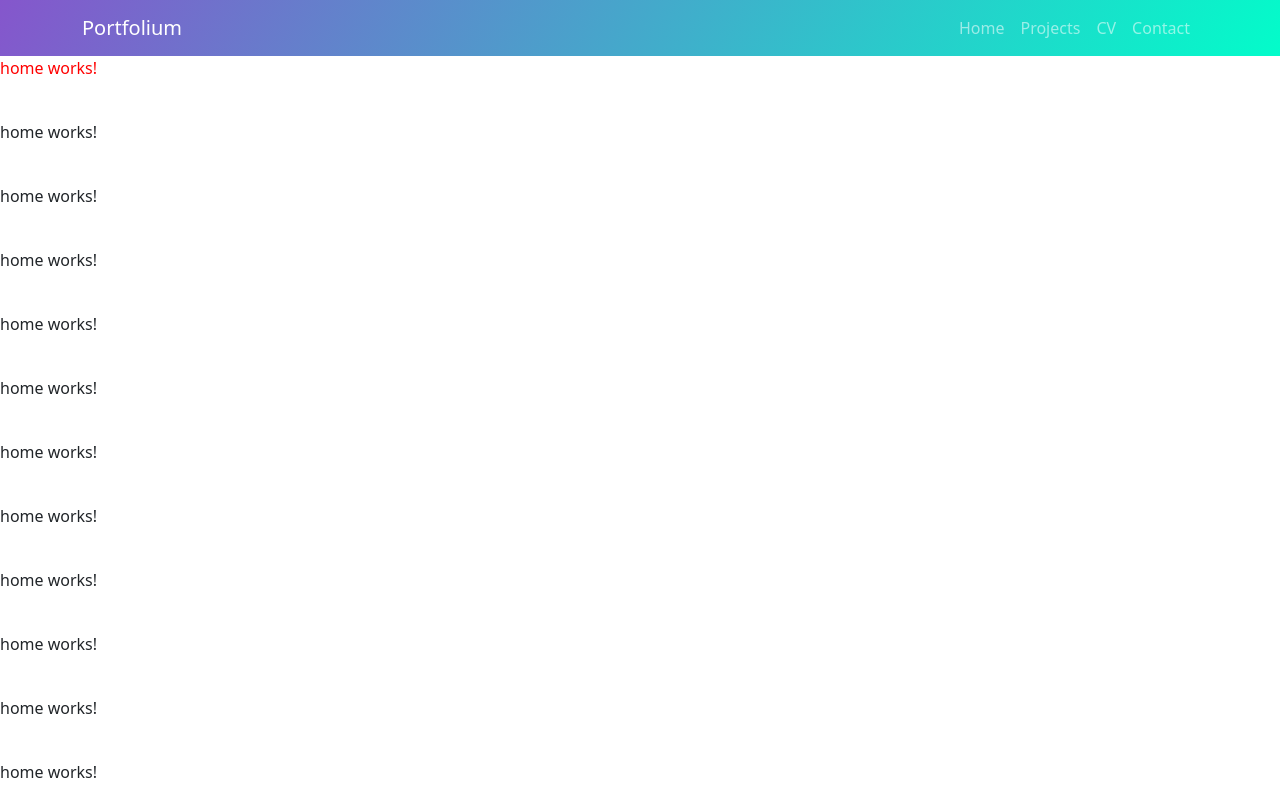
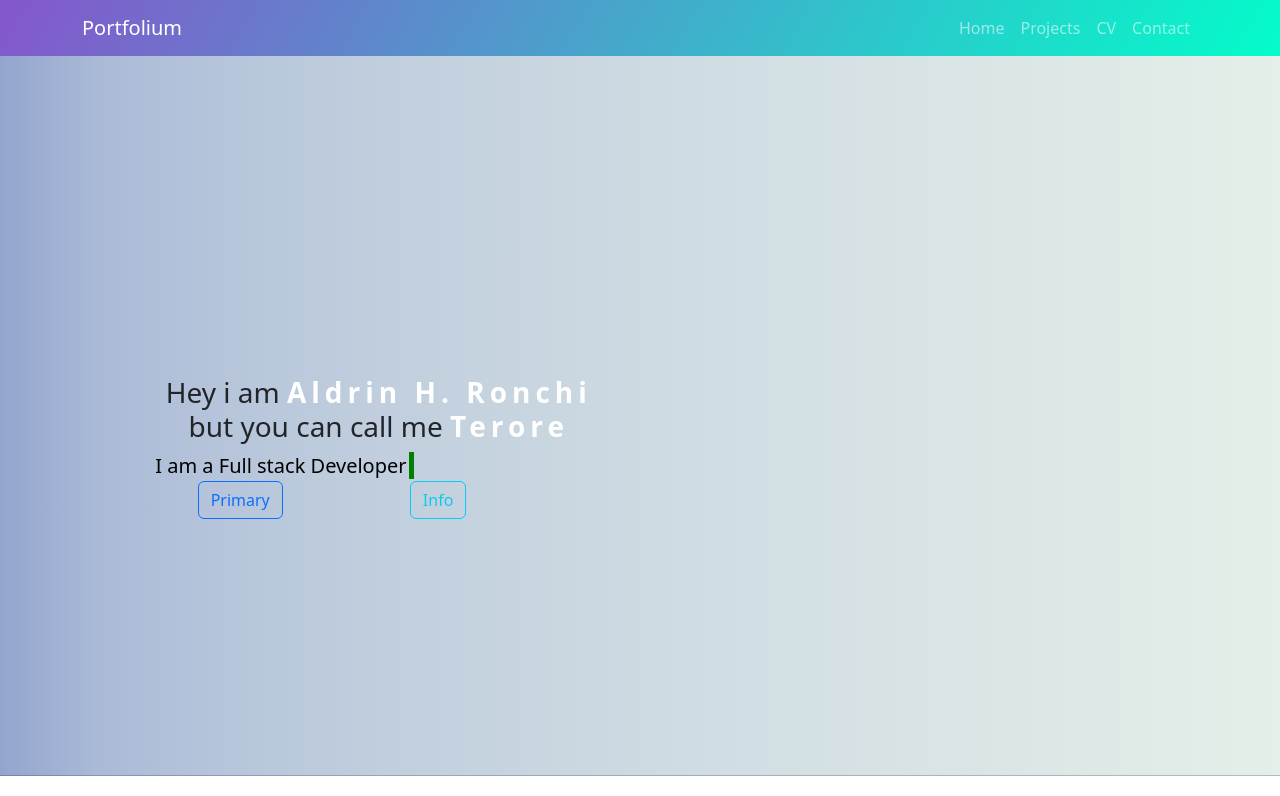
Before and after one commit to aldrinhronchi/Portfolium-Front, an Angular app: page / in a window 1280 px wide. Shown: the top 796 px of the page. Built offline with nearby package versions, Linux system fonts and the light colour scheme.

Commit message:
Refactor: Modulo Home e algumas endentação

```diff
--- a/src/app/curriculum/curriculum.component.html
+++ b/src/app/curriculum/curriculum.component.html
@@ -8,7 +8,6 @@
           <div class="content d-flex flex-column justify-content-center">
             <div class="section-title">
               <h2>Voluptatem dignissimos provident quasi</h2>
-
             </div>
 
             <p>
--- a/src/app/home/home.component.css
+++ b/src/app/home/home.component.css
@@ -0,0 +1,224 @@
+.blink {
+    border-right-style: solid;
+    animation: 1s blink infinity;
+  }
+
+  @keyframes blink {
+    to {
+      opacity: 0;
+    }
+  }
+
+  .center {
+    height: 25em;
+    margin-top: 20em;
+  }
+
+  .home {
+    background: linear-gradient(.25turn, #93A5CF, 24%, #E4EfE9);
+    margin-bottom: -1.3%;
+  }
+
+  .glitch {
+    position: relative;
+    line-height: 1.2;
+    color: #fff;
+    letter-spacing: 5px;
+    z-index: 1;
+  }
+
+  .glitch:before {
+    content: attr(data-glitch);
+    position: absolute;
+    top: 0;
+    left: -2px;
+    width: 100%;
+    color: #fff;
+    overflow: hidden;
+    clip: rect(0, 900px, 0, 0);
+    animation: noise-before 3s infinite linear alternate-reverse;
+  }
+
+  .glitch:after {
+    content: attr(data-glitch);
+    position: absolute;
+    top: 0;
+    left: 2px;
+    width: 100%;
+    color: #fff;
+    overflow: hidden;
+    clip: rect(0, 900px, 0, 0);
+    animation: noise-after 2s infinite linear alternate-reverse;
+  }
+
+  @keyframes noise-before {
+    0% {
+      clip: rect(61px, 9999px, 52px, 0);
+    }
+
+    5% {
+      clip: rect(33px, 9999px, 144px, 0);
+    }
+
+    10% {
+      clip: rect(121px, 9999px, 115px, 0);
+    }
+
+    15% {
+      clip: rect(144px, 9999px, 162px, 0);
+    }
+
+    20% {
+      clip: rect(62px, 9999px, 180px, 0);
+    }
+
+    25% {
+      clip: rect(34px, 9999px, 42px, 0);
+    }
+
+    30% {
+      clip: rect(147px, 9999px, 179px, 0);
+    }
+
+    35% {
+      clip: rect(99px, 9999px, 63px, 0);
+    }
+
+    40% {
+      clip: rect(188px, 9999px, 122px, 0);
+    }
+
+    45% {
+      clip: rect(154px, 9999px, 14px, 0);
+    }
+
+    50% {
+      clip: rect(63px, 9999px, 37px, 0);
+    }
+
+    55% {
+      clip: rect(161px, 9999px, 147px, 0);
+    }
+
+    60% {
+      clip: rect(109px, 9999px, 175px, 0);
+    }
+
+    65% {
+      clip: rect(157px, 9999px, 88px, 0);
+    }
+
+    70% {
+      clip: rect(173px, 9999px, 131px, 0);
+    }
+
+    75% {
+      clip: rect(62px, 9999px, 70px, 0);
+    }
+
+    80% {
+      clip: rect(24px, 9999px, 153px, 0);
+    }
+
+    85% {
+      clip: rect(138px, 9999px, 40px, 0);
+    }
+
+    90% {
+      clip: rect(79px, 9999px, 136px, 0);
+    }
+
+    95% {
+      clip: rect(25px, 9999px, 34px, 0);
+    }
+
+    100% {
+      clip: rect(173px, 9999px, 166px, 0);
+    }
+  }
+
+  @keyframes noise-after {
+    0% {
+      clip: rect(26px, 9999px, 33px, 0);
+    }
+
+    5% {
+      clip: rect(140px, 9999px, 198px, 0);
+    }
+
+    10% {
+      clip: rect(184px, 9999px, 89px, 0);
+    }
+
+    15% {
+      clip: rect(121px, 9999px, 6px, 0);
+    }
+
+    20% {
+      clip: rect(181px, 9999px, 99px, 0);
+    }
+
+    25% {
+      clip: rect(154px, 9999px, 133px, 0);
+    }
+
+    30% {
+      clip: rect(134px, 9999px, 169px, 0);
+    }
+
+    35% {
+      clip: rect(26px, 9999px, 187px, 0);
+    }
+
+    40% {
+      clip: rect(147px, 9999px, 137px, 0);
+    }
+
+    45% {
+      clip: rect(31px, 9999px, 52px, 0);
+    }
+
+    50% {
+      clip: rect(191px, 9999px, 109px, 0);
+    }
+
+    55% {
+      clip: rect(74px, 9999px, 54px, 0);
+    }
+
+    60% {
+      clip: rect(145px, 9999px, 75px, 0);
+    }
+
+    65% {
+      clip: rect(153px, 9999px, 198px, 0);
+    }
+
+    70% {
+      clip: rect(99px, 9999px, 136px, 0);
+    }
+
+    75% {
+      clip: rect(118px, 9999px, 192px, 0);
+    }
+
+    80% {
+      clip: rect(1px, 9999px, 83px, 0);
+    }
+
+    85% {
+      clip: rect(145px, 9999px, 98px, 0);
+    }
+
+    90% {
+      clip: rect(121px, 9999px, 154px, 0);
+    }
+
+    95% {
+      clip: rect(156px, 9999px, 44px, 0);
+    }
+
+    100% {
+      clip: rect(67px, 9999px, 122px, 0);
+    }
+  }
--- a/src/app/home/home.component.html
+++ b/src/app/home/home.component.html
@@ -1,14 +1,27 @@
-<p style="color: red;">home works!</p>
-<br />
-<p>home works!</p>
-<br /><p>home works!</p>
-<br /><p>home works!</p>
-<br /><p>home works!</p>
-<br /><p>home works!</p>
-<br /><p>home works!</p>
-<br /><p>home works!</p>
-<br /><p>home works!</p>
-<br /><p>home works!</p>
-<br /><p>home works!</p>
-<br /><p>home works!</p>
-<br />
+<div class="home">
+    <div class="container text-center">
+      <div class="row justify-content-around">
+        <div class="col-5 text-left align-self-center center ">
+          <h3 class="glitch-wrapper">
+            Hey i am <strong class="glitch" data-glitch="Aldrin H. Ronchi">Aldrin H. Ronchi</strong><br />
+            but you can call me <strong class="glitch" data-glitch="Terore">Terore</strong>
+          </h3>
+          <div class="row gy-5">
+            <div class="text-start">
+              <span #textElement class="text"></span>
+              <span #blinkElement class="text blink"></span>
+            </div>
+          </div>
+          <div class="row">
+            <div class="col-5">
+              <button type="button" class="btn btn-outline-primary">Primary</button>
+            </div>
+            <div class="col-5">
+              <button type="button" class="btn btn-outline-info">Info</button>
+            </div>
+          </div>
+        </div>
+        <div class="col-4"></div>
+      </div>
+    </div>
+  </div>
--- a/src/app/home/home.component.ts
+++ b/src/app/home/home.component.ts
@@ -1,10 +1,102 @@
-import { Component } from '@angular/core';
+import {  AfterViewInit,
+  Component,
+  ElementRef,
+  Input,
+  Renderer2,
+  ViewChild } from '@angular/core';
 
 @Component({
   selector: 'app-home',
   templateUrl: './home.component.html',
   styleUrls: ['./home.component.css']
 })
-export class HomeComponent {
+export class HomeComponent implements AfterViewInit {
+  @ViewChild("textElement") textElement!: ElementRef;
+  @ViewChild("blinkElement") blinkElement!: ElementRef;
 
+  @Input() wordArray: string[] = [
+    'I am a Full stack Developer.',
+    'I am a Front Developer.',
+    'I am a Back Developer.',
+  ];
+  @Input() textColor = "black";
+  @Input() blinkColor = "green";
+  @Input() fontSize = "20px";
+  @Input() blinkWidth = "5px";
+  @Input() typingSpeedMilliseconds = 175;
+  @Input() deleteSpeedMilliseconds = 300;
+
+  private i = 0;
+
+  constructor(private renderer: Renderer2) {}
+
+  ngAfterViewInit(): void {
+    this.initVariables();
+    this.typingEffect();
+  }
+
+  private initVariables(): void {
+    this.renderer.setStyle(
+      this.textElement.nativeElement,
+      "color",
+      this.textColor
+    );
+    this.renderer.setStyle(
+      this.textElement.nativeElement,
+      "font-size",
+      this.fontSize
+    );
+    this.renderer.setStyle(this.textElement.nativeElement, "padding", "0.1em");
+
+    this.renderer.setStyle(
+      this.blinkElement.nativeElement,
+      "border-right-width",
+      this.blinkWidth
+    );
+    this.renderer.setStyle(
+      this.blinkElement.nativeElement,
+      "border-right-color",
+      this.blinkColor
+    );
+    this.renderer.setStyle(
+      this.blinkElement.nativeElement,
+      "font-size",
+      this.fontSize
+    );
+  }
+
+  private typingEffect(): void {
+    const word = this.wordArray[this.i].split("");
+    const loopTyping = () => {
+      if (word.length > 0) {
+        this.textElement.nativeElement.innerHTML += word.shift();
+      } else {
+        this.deletingEffect();
+        return;
+      }
+      setTimeout(loopTyping, this.typingSpeedMilliseconds);
+    };
+    loopTyping();
+  }
+
+  private deletingEffect(): void {
+    const word = this.wordArray[this.i].split("");
+    const loopDeleting = () => {
+      if (word.length > 0) {
+        word.pop();
+        this.textElement.nativeElement.innerHTML = word.join("");
+      } else {
+        if (this.wordArray.length > this.i + 1) {
+          this.i++;
+        } else {
+          this.i = 0;
+        }
+        this.typingEffect();
+        return false;
+      }
+      setTimeout(loopDeleting, this.deleteSpeedMilliseconds);
+      return true;
+    };
+    loopDeleting();
+  }
 }
--- a/src/app/nav-bar/nav-bar.component.html
+++ b/src/app/nav-bar/nav-bar.component.html
@@ -11,14 +11,14 @@
           <li class="nav-item" [routerLinkActive]="['link-active']" [routerLinkActiveOptions]="{ exact: true }">
             <a class="nav-link" [routerLink]="['/']">Home</a>
           </li>
-            <li class="nav-item" >
+          <li class="nav-item">
             <a class="nav-link" [routerLink]="['/projects']">Projects</a>
           </li>
           <li class="nav-item">
             <a class="nav-link" [routerLink]="['/curriculum']">CV</a>
           </li>
           <li class="nav-item">
-              <a class="nav-link" href="mailto:work.aldrinronchi@gmail.com?subject=🤝%20Project%20info.%20Let's%20talk" >Contact</a>
+            <a class="nav-link" href="mailto:work.aldrinronchi@gmail.com?subject=🤝%20Project%20info.%20Let's%20talk">Contact</a>
           </li>
         </ul>
       </div>
--- a/src/app/projects/projects.component.css
+++ b/src/app/projects/projects.component.css
@@ -1,3 +1,16 @@
+.title h2 {
+  font-size: 32px;
+  font-weight: bold;
+  margin-bottom: 15px;
+  padding-bottom: 15px;
+  position: relative;
+  color: #345676;
+}
+
+.title p {
+  margin-bottom: 0;
+}
+
 .overlay {
   position: relative;
   display: inline-block;
--- a/src/app/projects/projects.component.html
+++ b/src/app/projects/projects.component.html
@@ -2,9 +2,12 @@
     <div class="container">
 
       <!-- Start: portfolio heading -->
-      <div class="text-center">
-        <h2>Recent Work</h2>
+      <div class="row">
+        <div class="text-center title">
+          <h2>Recent Work</h2>
+        </div>
       </div>
+
       <!-- End: portfolio side column -->
       <div class="row">
         <!-- Start: portfolio heading -->
--- /dev/null
+++ b/src/assets/css/loading.css
@@ -0,0 +1,50 @@
+.shapes {
+    width: 88px;
+    height: 76.208px;
+    position: relative;
+    background: conic-gradient(from 120deg at 50% 64%,#0000, #474bff 1deg 120deg,#0000 121deg);
+    transform-origin: 50% 50%;
+    animation: shapes-b3u1dghg 1.5s infinite cubic-bezier(0.3,1,0,1);
+ }
+
+ .shapes:before,
+ .shapes:after {
+    content: '';
+    position: absolute;
+    inset: 0;
+    background: inherit;
+    transform-origin: 50% 66%;
+    animation: shapes-ki907ohg 1.5s infinite;
+ }
+
+ .shapes:after {
+    --s: -1;
+ }
+
+ @keyframes shapes-b3u1dghg {
+    0%, 30% {
+       transform: rotate(0);
+    }
+
+    70% {
+       transform: rotate(120deg);
+    }
+
+    70.01%, 100% {
+       transform: rotate(360deg);
+    }
+ }
+
+ @keyframes shapes-ki907ohg {
+    0% {
+       transform: rotate(calc(var(--s,1)*120deg)) translate(0);
+    }
+
+    30%, 70% {
+       transform: rotate(calc(var(--s,1)*120deg)) translate(calc(var(--s,1)*-8.8px),17.6px);
+    }
+
+    100% {
+       transform: rotate(calc(var(--s,1)*120deg)) translate(0);
+    }
+ }
--- a/src/index.html
+++ b/src/index.html
@@ -7,9 +7,15 @@
   <meta name="viewport" content="width=device-width, initial-scale=1">
   <link rel="icon" type="image/x-icon" href="favicon.ico">
   <link rel="stylesheet" href="/assets/fonts/fontawesome-all.min.css?h=81582bdb254a94e4464424087c6479a8">
-
+<link rel="stylesheet" href="/assets/css/loading.css">
 </head>
 <body>
+
+  <!-- <div class="d-flex justify-content-center">
+    <div class="shapes">
+    <span class="sr-only" id="loading"></span>
+    </div>
+  </div> -->
   <app-root></app-root>
 
 </body>
```
Also changed, not shown: src/app/app.component.css (line endings or trailing spaces). Lines whose indentation alone changed are shown as unchanged.
